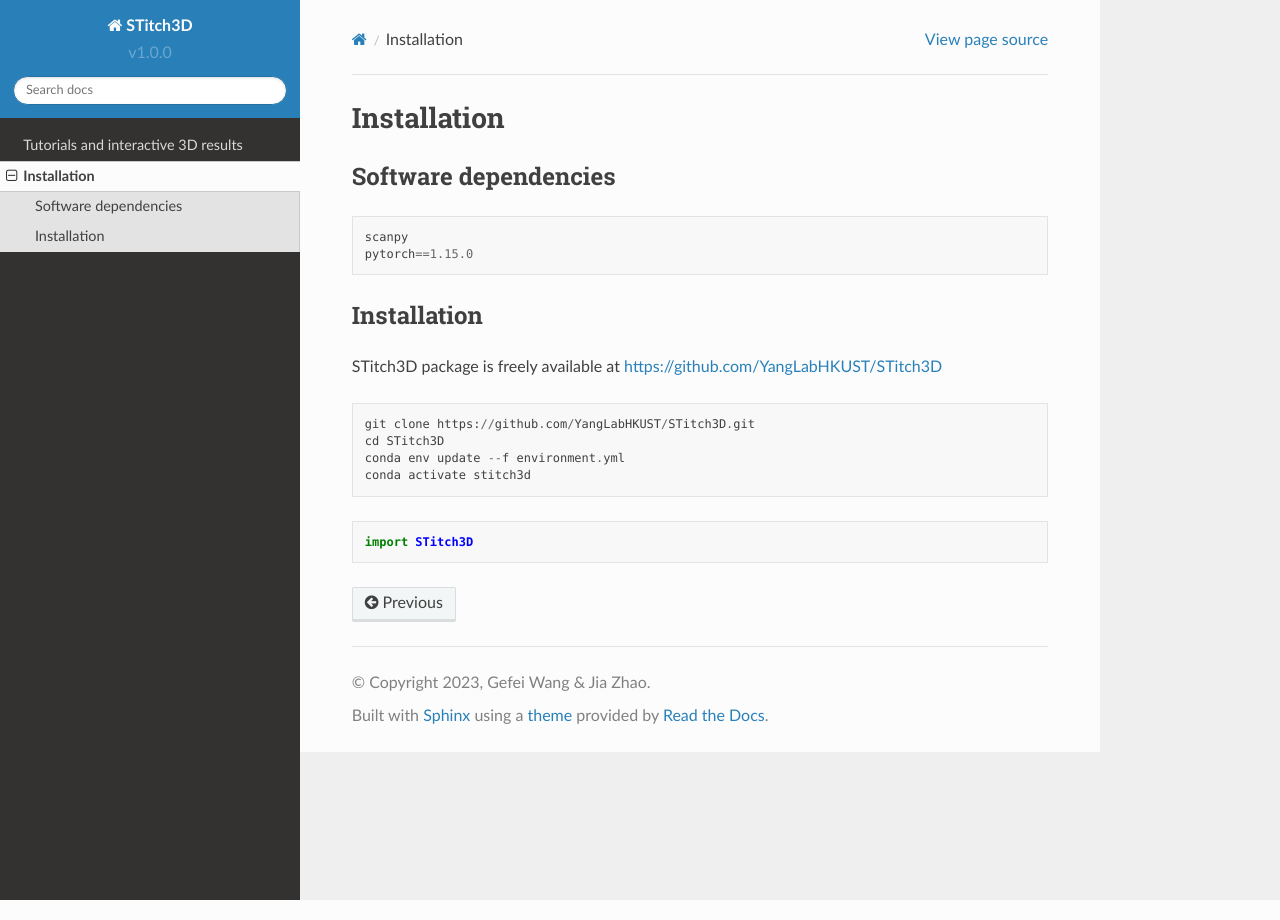
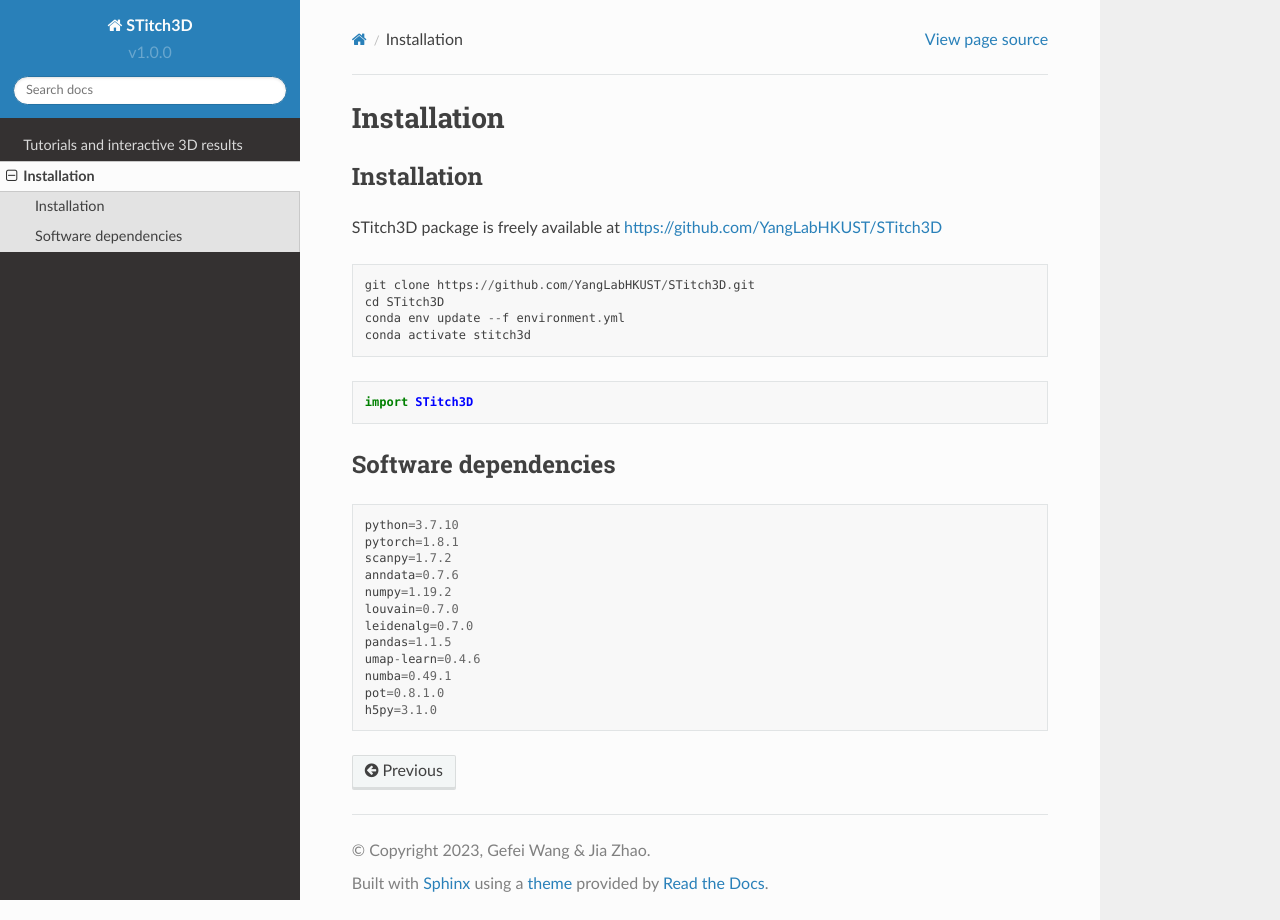
Before and after one commit to gefeiwang/STitch3D-tutorial, a Sphinx documentation site: the page built from docs/source/installation.rst, in a window 1280 px wide. Built offline with Sphinx 7.4.7 and the Read the Docs theme 2.0.0, drawn with Linux system fonts in a browser that asks for light colours; pages that are not in the unit, such as notebooks, are missing from menus.

Commit message:
Update installation.rst

```diff
--- a/docs/source/installation.rst
+++ b/docs/source/installation.rst
@@ -1,13 +1,5 @@
 Installation
 ============
-
-Software dependencies
----------------------
-.. code-block:: python
-
-   scanpy
-   pytorch==1.15.0
-
 
 Installation
 ------------
@@ -23,3 +15,20 @@
 .. code-block:: python
 
    import STitch3D
+
+Software dependencies
+---------------------
+.. code-block:: python
+
+   python=3.7.10
+   pytorch=1.8.1
+   scanpy=1.7.2
+   anndata=0.7.6
+   numpy=1.19.2
+   louvain=0.7.0
+   leidenalg=0.7.0
+   pandas=1.1.5
+   umap-learn=0.4.6
+   numba=0.49.1
+   pot=0.8.1.0
+   h5py=3.1.0
```
